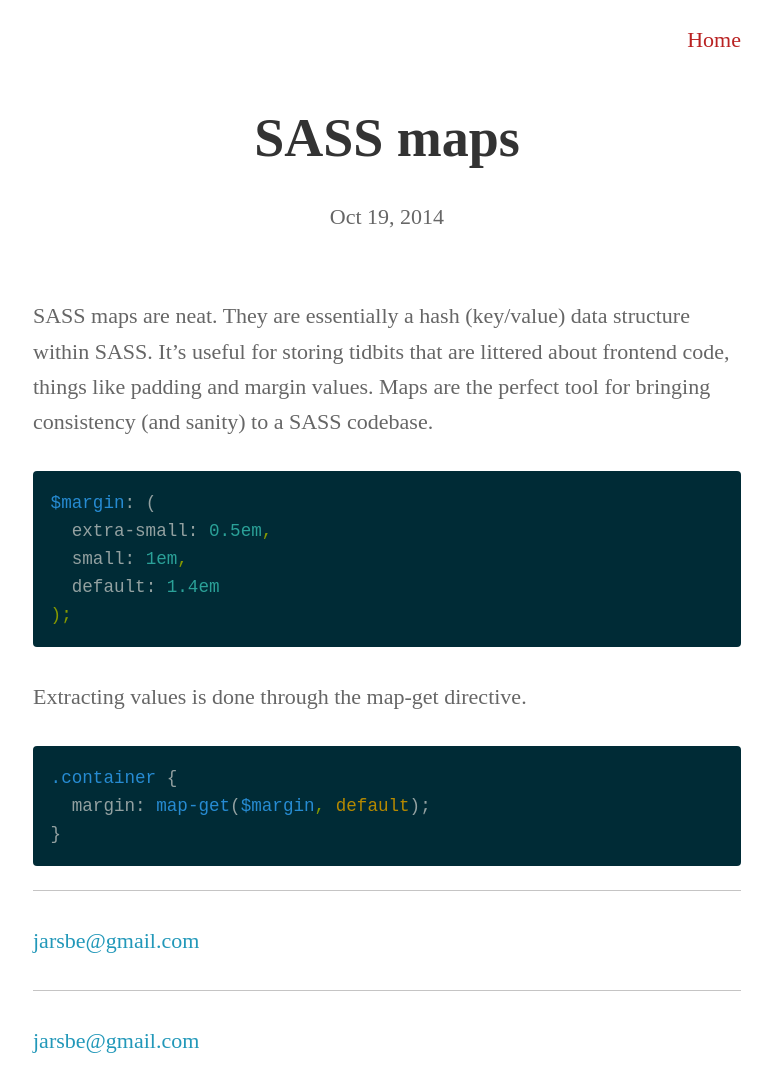
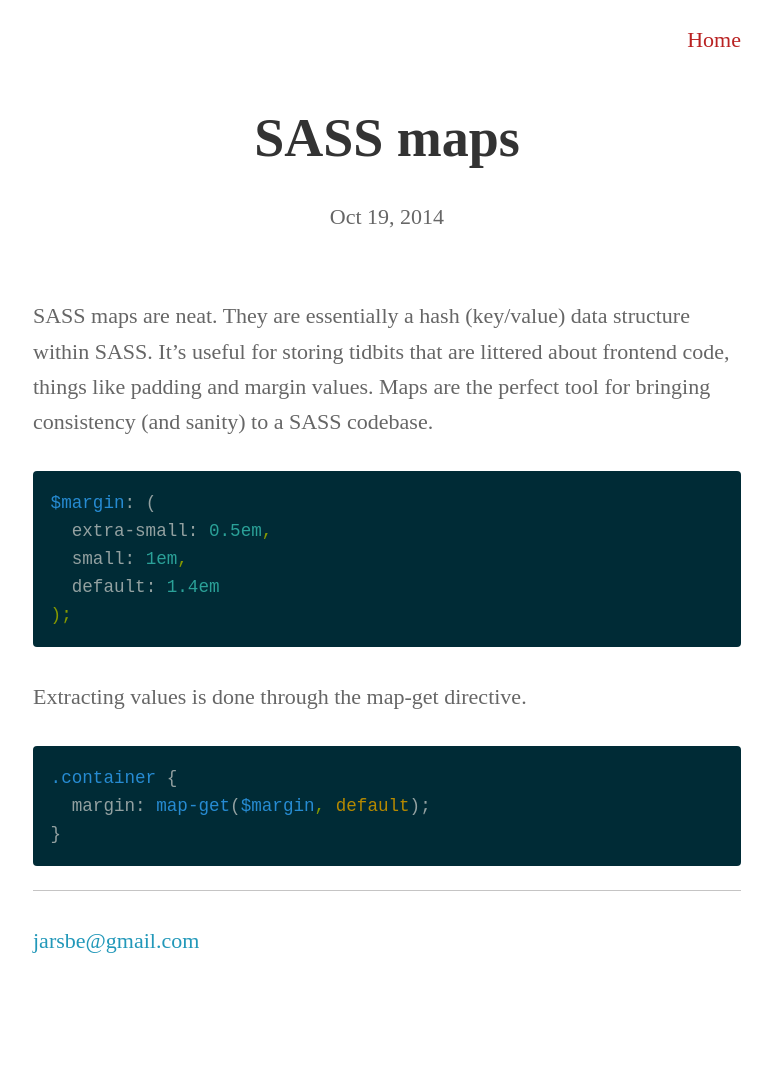
Before and after one commit to jackcallister/jarsbe.github.io, a Jekyll site: the page built from _posts/2014-10-19-sass-maps.markdown, in a window 1280 px wide. Shown: the whole page, without its empty margins (253-1025 px from the left). Built offline with Jekyll 4.4.1, drawn with Linux system fonts in a browser that asks for light colours; after the commit the page ends 990 px from its top, so only the background shows below that.

Commit message:
Update post.html

```diff
--- a/_layouts/post.html
+++ b/_layouts/post.html
@@ -13,9 +13,3 @@ layout: default
 <article>
   {{ content }}
 </article>
-
-<footer>
-  <p>
-    <a href="mailto:jarsbe@gmail.com">jarsbe@gmail.com</a><br>
-  </p>
-</footer>
```
